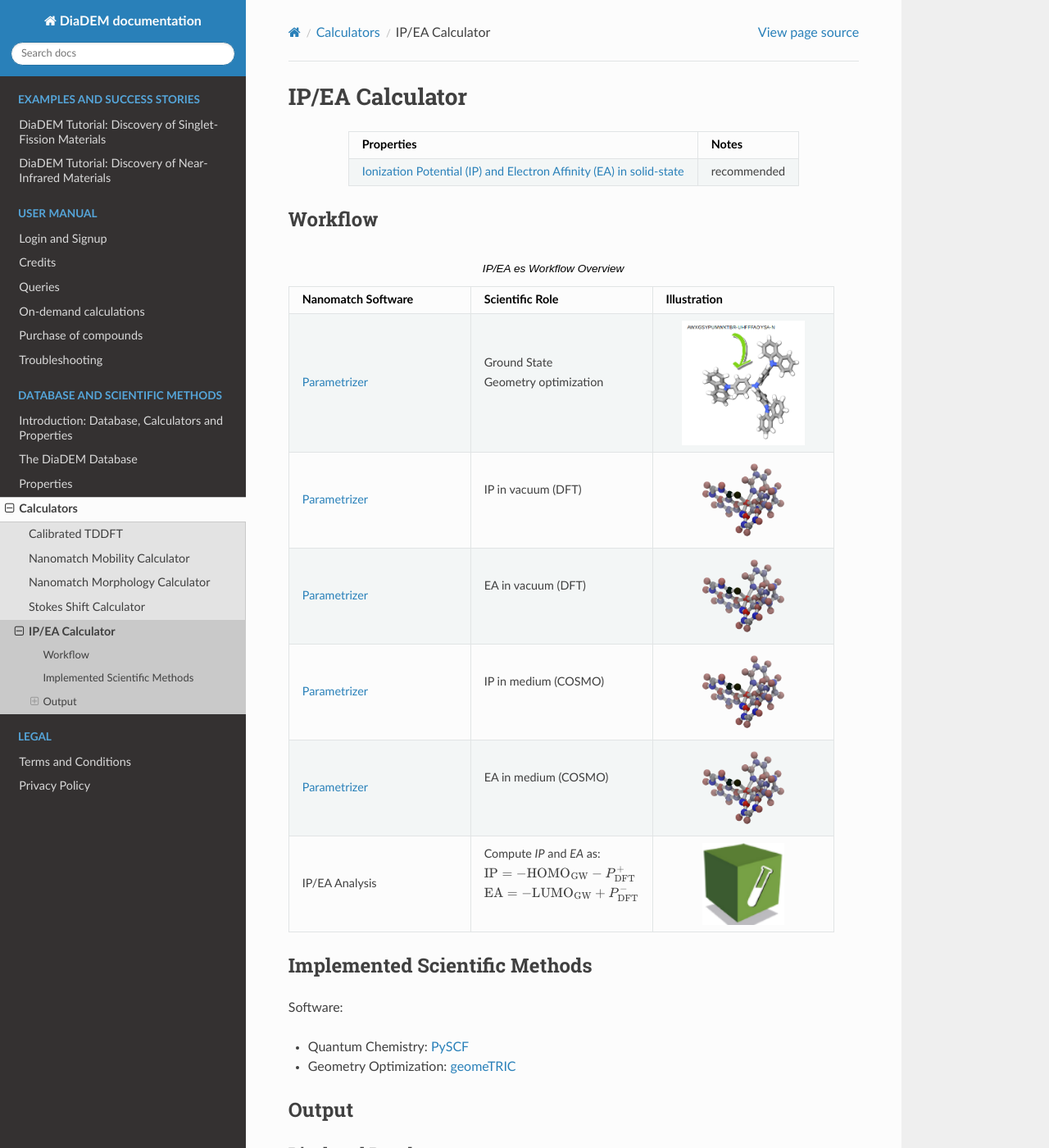
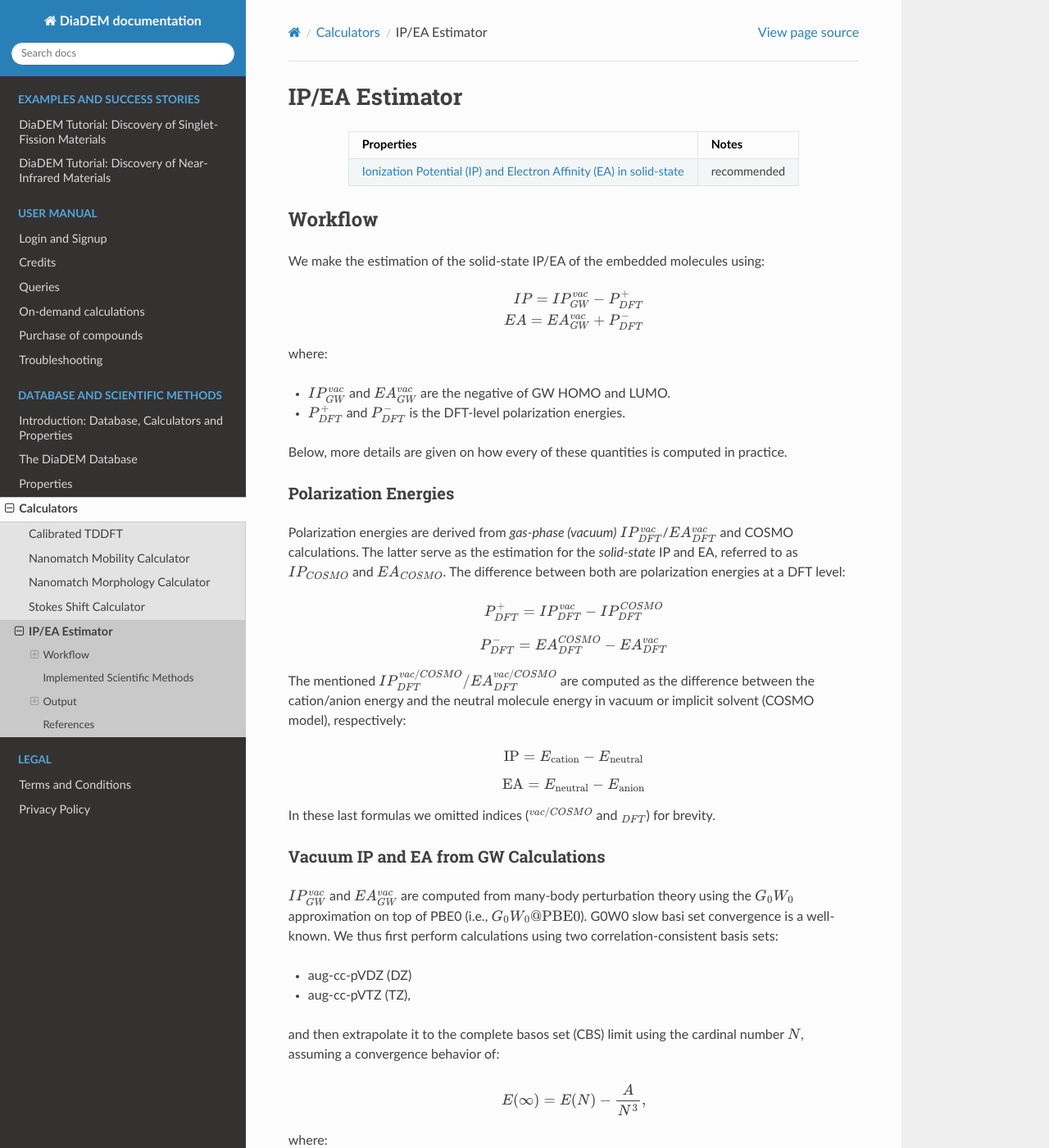
Before and after one commit to diadem-platform/diadem-docs, a Sphinx documentation site: the page built from docs/source/science/calculators/ip_estimator.rst, in a window 1280 px wide and 1400 px high. Shown: the whole window at 82% size. Built offline with Sphinx 7.4.7 and the Read the Docs theme 3.1.0, drawn with Linux system fonts in a browser that asks for light colours; some of the changed text lies outside the part shown.

Commit message:
ip ea complete

```diff
--- a/docs/source/science/calculators/ip_estimator.rst
+++ b/docs/source/science/calculators/ip_estimator.rst
@@ -1,7 +1,7 @@
 .. _science_calculators_ip_estimator:
 
-IP/EA Calculator
-================
+IP/EA Estimator
+===============
 
 .. list-table::
    :header-rows: 1
@@ -16,7 +16,71 @@
 Workflow
 --------
 
+We make the estimation of the solid-state IP/EA of the embedded molecules using:
 
+.. math::
+
+    IP = IP_{GW}^{vac} - P^+_{DFT}
+
+    EA = EA_{GW}^{vac} + P^-_{DFT}
+
+where:
+
+- :math:`IP_{GW}^{vac}` and :math:`EA_{GW}^{vac}` are the negative of GW HOMO and LUMO.
+- :math:`P^{+}_{DFT}` and :math:`P^-_{DFT}` is the DFT-level polarization energies.
+
+Below, more details are given on how every of these quantities is computed in practice.
+
+Polarization Energies
+~~~~~~~~~~~~~~~~~~~~~
+
+Polarization energies are derived from *gas-phase (vacuum)* :math:`IP^{vac}_{DFT}`/:math:`EA^{vac}_{DFT}` and COSMO calculations.
+The latter serve as the estimation for the *solid-state*  IP and EA, referred to as :math:`IP_{COSMO}` and :math:`EA_{COSMO}`.
+The difference between both are polarization energies at a DFT level:
+
+.. math::
+
+   P^{+}_{DFT} = IP_{DFT}^{vac} - IP_{DFT}^{COSMO}
+
+.. math::
+
+   P^{-}_{DFT} = EA_{DFT}^{COSMO} - EA_{DFT}^{vac}
+
+The mentioned :math:`IP_{DFT}^{vac/COSMO}/EA_{DFT}^{vac/COSMO}` are computed as the difference between the cation/anion energy and the
+neutral molecule energy in vacuum or implicit solvent (COSMO model), respectively:
+
+.. math::
+
+    \text{IP} = E_{\text{cation}} - E_{\text{neutral}}
+
+.. math::
+
+    \text{EA} = E_{\text{neutral}} - E_{\text{anion}}
+
+In these last formulas we omitted indices (:math:`^{vac/COSMO}` and :math:`_{DFT}`) for brevity.
+
+
+Vacuum IP and EA from GW Calculations
+~~~~~~~~~~~~~~~~~~~~~~~~~~~~~~~~~~~~~
+
+:math:`IP_{GW}^{vac}` and :math:`EA_{GW}^{vac}` are computed from many-body perturbation theory using the :math:`G_0W_0`
+approximation on top of PBE0 (i.e., :math:`G_0W_0@\text{PBE0}`). G0W0 slow basi set convergence is a well-known.
+We thus first perform calculations using two correlation-consistent basis sets:
+
+- aug-cc-pVDZ (DZ)
+- aug-cc-pVTZ (TZ),
+
+and then extrapolate it to the complete basos set (CBS) limit using the cardinal number :math:`N`, assuming a convergence behavior of:
+
+.. math::
+
+  E(\infty) = E(N) - \frac{A}{N^3},
+
+where:
+
+- :math:`E(N)` is the computed IP or EA using the basis set of cardinal number :math:`N`,
+- :math:`E(\infty)` is the extrapolated energy at the CBS limit,
+- :math:`A` is a constant that is determined along with :math:`E(\infty)` because :math:`E(N)` is known for two different :math:`N`, in our case 2(DZ) and 3(DZ).
 
 
 .. list-table:: IP/EA es Workflow Overview
@@ -52,6 +116,11 @@
      - .. image:: stokes_shift/Parametrizer3.png
           :width: 100px
           :align: center
+   * - `Parametrizer <http://docs.nanomatch.de/nanomatch-modules/Parametrizer/Parametrizer.html>`_
+     - | HOMO and LUMO (GW)
+     - .. image:: stokes_shift/Parametrizer3.png
+          :width: 100px
+          :align: center
    * - IP/EA Analysis
      - | Compute *IP* and *EA* as:
        | :math:`\mathrm{IP} = -\mathrm{HOMO}_\mathrm{GW} - P^+_\mathrm{DFT}`
@@ -69,7 +138,7 @@
 +===============================================================+===========================================================+
 | Ground-State Geometry Optimization                            | DFT, B3LYP/def2-SVP                                       |
 +---------------------------------------------------------------+-----------------------------------------------------------+
-| DFT Single Point Calculations (vacuum / COSMO)                | DFT, BP86/def2-SVPD                                     |
+| DFT Single Point Calculations (vacuum / COSMO)                | DFT, BP86/def2-SVPD                                       |
 +---------------------------------------------------------------+-----------------------------------------------------------+
 | GW Calculations in complete basis set limit                   | G₀W₀@PBE0/(aug-cc-pVDZ, aug-cc-pVTZ)                      |
 +---------------------------------------------------------------+-----------------------------------------------------------+
@@ -125,3 +194,36 @@
    * - 1
      - `Molecule_opt.mol2`
      - Ground State geometry in MOL2 format
+
+Benchmark
+~~~~~~~~~
+
+Benchmark set:
+..............
+
+
+.. image:: ip_estimator/4.png
+          :width: 500px
+          :align: center
+
+Molecule Names:
+
+1. NPD
+2. BFDPB
+3. BPAPF
+4. TCTA
+
+We compare the polarization energies :math:`P+` computed with this calculator to the values computed using explicit solvent model, `QuantumPatch` [1]_ as shown below:
+
+.. image:: ip_estimator/benchmark.png
+          :width: 500px
+          :align: center
+
+The deviation between the reference (`QuantumPatch`) and the given method dio not exceed than 50 meV.
+
+References
+----------
+
+.. _ref1:
+
+.. [1] Neumann, T., Friederich, P., Symalla, F., Meded, V., Wenzel, W., "Simulating Charge Transport in Organic Semiconductors: From Quantum Chemistry to Device Simulation," Journal of Computational Chemistry, 34 (31), 2013, 2716-2725. URL: https://onlinelibrary.wiley.com/doi/abs/10.1002/jcc.23445.
```
Also changed, not shown: other parts of docs/source/science/calculators/ip_estimator.rst (+1 -1 lines), docs/source/science/properties/ipea_estimator.rst (+50 -1 lines).
